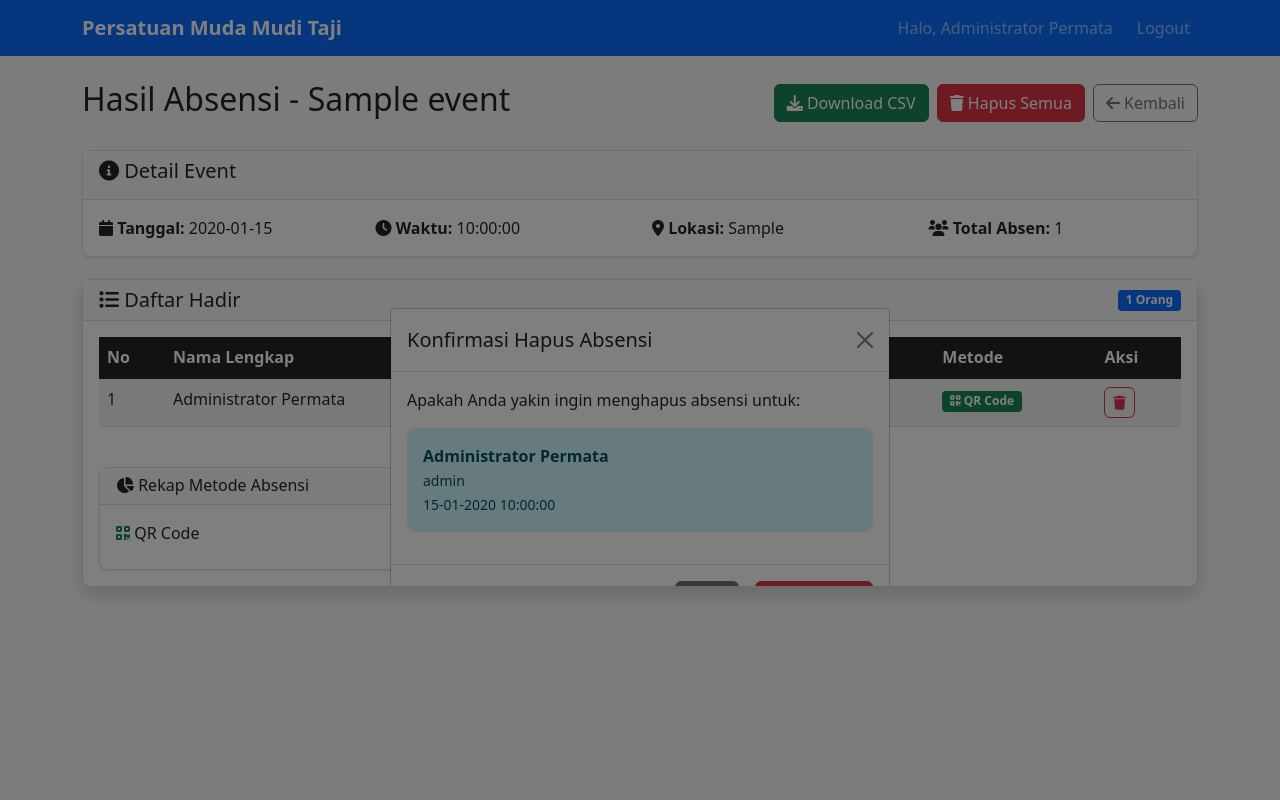
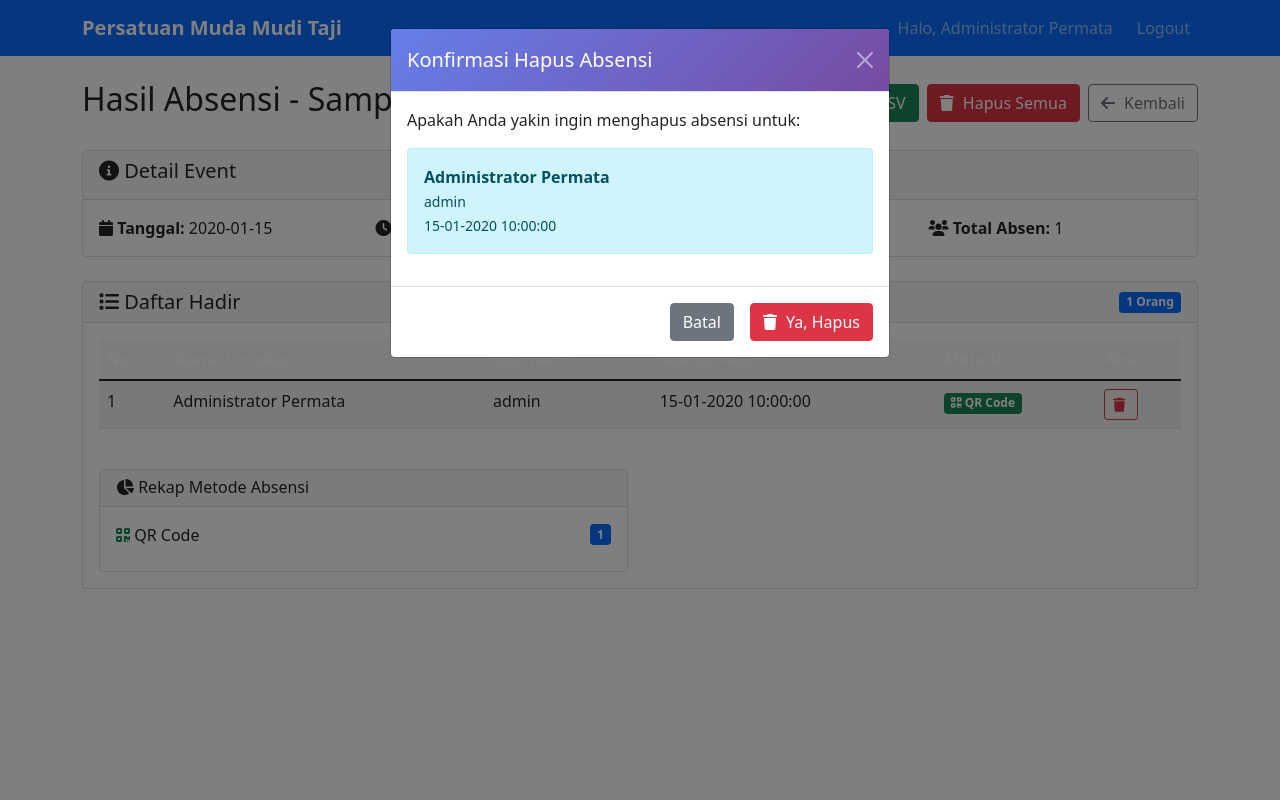
Before and after one commit to RW01TajiPermata/absensi_permata, a Flask app: page /admin/hasil-absen/1 in a window 1280 px wide, after a click that opens the changed part. Run offline with Flask 3, Linux system fonts and the light colour scheme; a user stored in the database is signed in; data comes from the database, SQL or seed files in the repository; tables that the repository leaves empty hold one stand-in row (values such as "Sample post"); data that the repository does not hold is empty.

Commit message:
Update style.css

```diff
--- a/static/style.css
+++ b/static/style.css
@@ -1,157 +1,79 @@
-body {
-    background-color: #f8f9fa;
+/* Tambahkan di akhir file CSS */
+
+/* Button styles dengan icon */
+.btn i {
+    margin-right: 5px;
 }
 
-.card {
-    box-shadow: 0 0.125rem 0.25rem rgba(0, 0, 0, 0.075);
-    border: 1px solid rgba(0, 0, 0, 0.125);
+.btn-sm i {
+    margin-right: 3px;
 }
 
-.card-header {
-    background-color: #f8f9fa;
-    border-bottom: 1px solid rgba(0, 0, 0, 0.125);
+/* Hover effects untuk tombol */
+.btn:hover {
+    transform: translateY(-1px);
+    transition: transform 0.2s ease;
 }
 
-.navbar-brand {
-    font-weight: bold;
+/* Modal styles */
+.modal-header {
+    background: linear-gradient(135deg, #667eea 0%, #764ba2 100%);
+    color: white;
+}
+
+.modal-header .btn-close {
+    filter: invert(1);
+}
+
+/* Badge styles */
+.badge {
+    font-size: 0.75em;
+    padding: 0.4em 0.6em;
+}
+
+/* Table styles */
+.table-hover tbody tr:hover {
+    background-color: rgba(0, 123, 255, 0.1);
 }
 
 .table th {
     border-top: none;
     font-weight: 600;
+    background-color: #f8f9fa;
 }
 
-.alert {
-    border: none;
-    border-radius: 0.5rem;
+/* Card header gradients */
+.card-header.bg-primary {
+    background: linear-gradient(135deg, #667eea 0%, #764ba2 100%) !important;
 }
 
-.btn {
-    border-radius: 0.375rem;
+.card-header.bg-success {
+    background: linear-gradient(135deg, #4ecdc4 0%, #44a08d 100%) !important;
 }
 
-.form-control {
-    border-radius: 0.375rem;
+/* Loading states */
+.btn:disabled {
+    opacity: 0.6;
+    cursor: not-allowed;
 }
 
-.card {
-    border-radius: 0.5rem;
-}
-
-/* Custom styles for QR code display */
-.qr-code-container {
-    background: white;
-    padding: 20px;
-    border-radius: 10px;
-    display: inline-block;
-    box-shadow: 0 4px 6px rgba(0, 0, 0, 0.1);
-}
-
-/* Camera styles */
-.camera-container {
-    position: relative;
-}
-
-#camera-preview {
-    background: #000;
-    border-radius: 8px;
-    overflow: hidden;
-}
-
-#camera-placeholder {
-    color: #6c757d;
-}
-
-#video {
-    border-radius: 8px;
-}
-
-.camera-controls {
-    display: flex;
-    gap: 10px;
-    justify-content: center;
-    align-items: center;
-    flex-wrap: wrap;
-}
-
-/* Tab styles */
-.nav-tabs .nav-link {
-    border: none;
-    color: #6c757d;
-    font-weight: 500;
-}
-
-.nav-tabs .nav-link.active {
-    color: #0d6efd;
-    border-bottom: 2px solid #0d6efd;
-    background: transparent;
-}
-
-/* Responsive adjustments */
+/* Responsive table */
 @media (max-width: 768px) {
-    .container {
-        padding: 0 15px;
-    }
-
-    .card-body {
-        padding: 1rem;
-    }
-
-    .btn-group {
-        display: flex;
-        flex-direction: column;
-        gap: 0.5rem;
+    .table-responsive {
+        font-size: 0.875rem;
     }
 
     .btn-group .btn {
-        margin: 0;
-    }
-
-    .camera-controls {
-        flex-direction: column;
+        margin-bottom: 2px;
     }
 }
 
-/* Animation for alerts */
-.alert {
-    animation: slideIn 0.3s ease-out;
+/* Animation for modals */
+.modal.fade .modal-dialog {
+    transform: translate(0, -50px);
+    transition: transform 0.3s ease-out;
 }
 
-@keyframes slideIn {
-    from {
-        transform: translateY(-10px);
-        opacity: 0;
-    }
-    to {
-        transform: translateY(0);
-        opacity: 1;
-    }
+.modal.show .modal-dialog {
+    transform: translate(0, 0);
 }
-
-/* Custom badge styles */
-.badge {
-    font-size: 0.75em;
-}
-
-/* Event card hover effects */
-.card:hover {
-    transform: translateY(-2px);
-    transition: transform 0.2s ease;
-    box-shadow: 0 0.5rem 1rem rgba(0, 0, 0, 0.15);
-}
-
-/* Loading animation */
-.loading-spinner {
-    display: inline-block;
-    width: 20px;
-    height: 20px;
-    border: 3px solid #f3f3f3;
-    border-top: 3px solid #3498db;
-    border-radius: 50%;
-    animation: spin 1s linear infinite;
-}
-
-@keyframes spin {
-    0% { transform: rotate(0deg); }
-    100% { transform: rotate(360deg); }
-}
```
